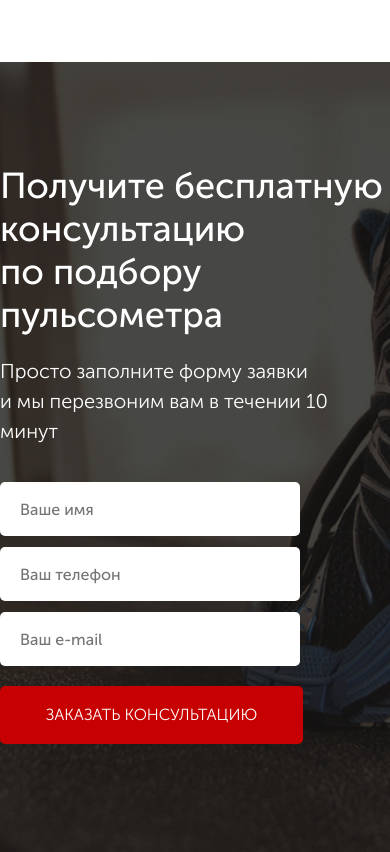
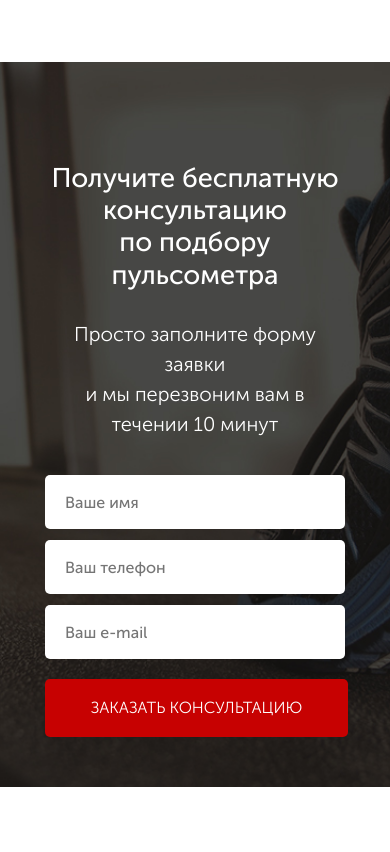
Before and after one commit to Endera7/smart, a website: page src/index.html in a window 390 px wide. Shown: the part 1551-2403 px from the top of the page. After the commit the page ends 2338 px from the top, so only its background shows below. Drawn offline with Linux system fonts and the light colour scheme; a web font is replaced by a local one.

Commit message:
add adaptive in consultation

```diff
--- a/src/sass/blocks/_media.scss
+++ b/src/sass/blocks/_media.scss
@@ -11,6 +11,9 @@
         &__subheader {
             font-size: 22px;
         }
+    }
+    .consultation {
+        padding: 102px 50px 108px 50px;
     }
 }
 
@@ -36,6 +39,12 @@
             font-size: 17px;
         }
 
+    }
+    .consultation {
+        padding: 102px 50px 108px 50px;
+        &__title {
+            font-size: 34px;
+        }
     }
 }
 
@@ -83,6 +92,23 @@
             font-size: 16px;
             width: 100%;
         }
+    }
+    .consultation {
+        .container {
+            display: flex;
+            flex-direction: column;
+            justify-content: center;
+            align-items: center;
+            padding: 0 50px 0 50px;
+            }
+        &__title {
+            font-size: 32px;
+            text-align: center;
+        }
+        &__subtitle {
+            text-align: center;
+        }
+
     }
 }
 
@@ -151,4 +177,11 @@
         }
 
     }
+    .consultation {
+        padding: 100px 0 50px 0;
+
+        &__title {
+            font-size: 27px;
+        }
+    }
 }
--- a/src/sass/style.scss
+++ b/src/sass/style.scss
@@ -13,6 +13,6 @@
 @import 'blocks/header';
 @import 'blocks/buttons';
 @import 'blocks/advantages';
-@import 'blocks/media';
 @import 'blocks/consultation';
 @import 'blocks/forms';
+@import 'blocks/media';
```
Also changed, not shown: src/css/style.min.css, 1 other file.
